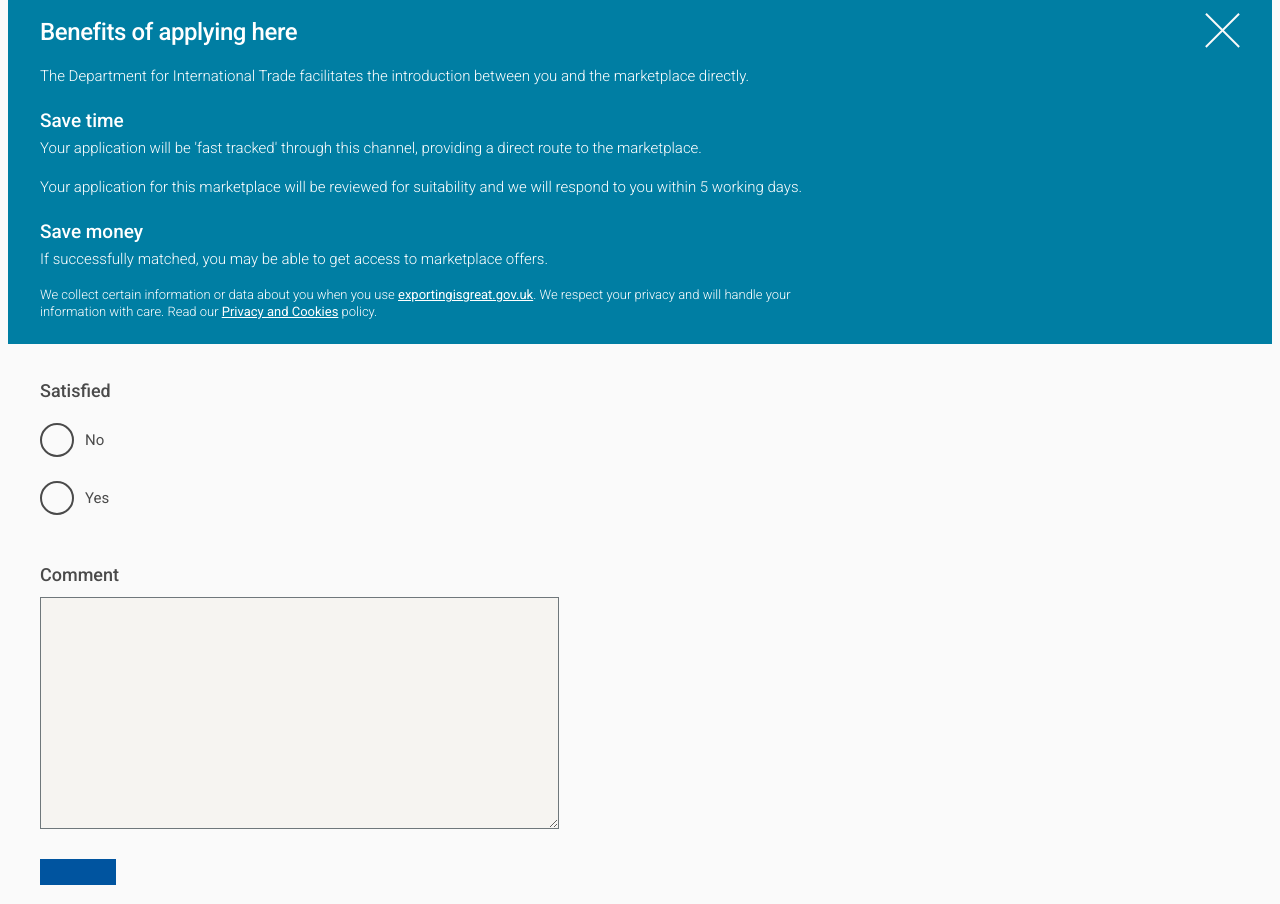
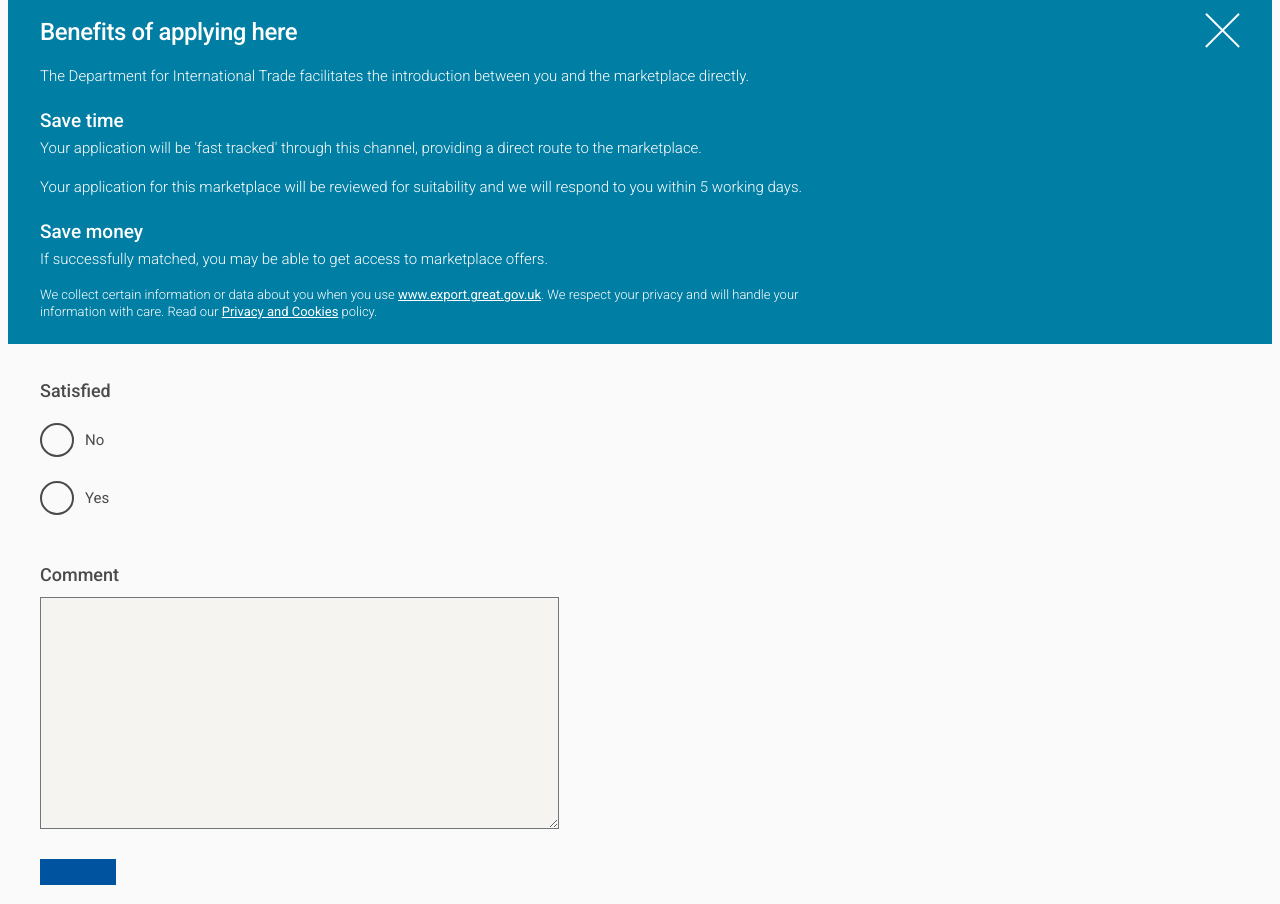
Before and after one commit to uktrade/help, a Django app: template contact/templates/triage.html in a window 1280 px wide. Shown: the part 718-1622 px from the top of the page. Run offline with Django 3.2, Linux system fonts and the light colour scheme; the template is opened without the code that fills it: values that come from a table or form of the project are taken from there, others are empty; some libraries are stand-ins or nearby versions.

Commit message:
change links from exportingisgreat to export.great

```diff
--- a/contact/templates/triage.html
+++ b/contact/templates/triage.html
@@ -21,7 +21,7 @@
           <p class="flush--ends">Your application for this marketplace will be reviewed for suitability and we will respond to you within 5 working days.</p>
           <h2 class='heading-headline font-med flush--ends soft--top'>Save money</h2>
           <p>If successfully matched, you may be able to get access to marketplace offers.</p>
-          <p class="form-intro-terms">We collect certain information or data about you when you use <a href="https://www.exportingisgreat.gov.uk/" target="_blank">exportingisgreat.gov.uk</a>. We respect your privacy and will handle your information with care. Read our <a href="https://www.exportingisgreat.gov.uk/privacy-and-cookies/" target="_blank">Privacy and Cookies</a> policy.</p>
+          <p class="form-intro-terms">We collect certain information or data about you when you use <a href="https://www.export.great.gov.uk/" target="_blank">www.export.great.gov.uk</a>. We respect your privacy and will handle your information with care. Read our <a href="https://www.export.great.gov.uk/privacy-and-cookies/" target="_blank">Privacy and Cookies</a> policy.</p>
         </div>
       </div>
     </div>
```
